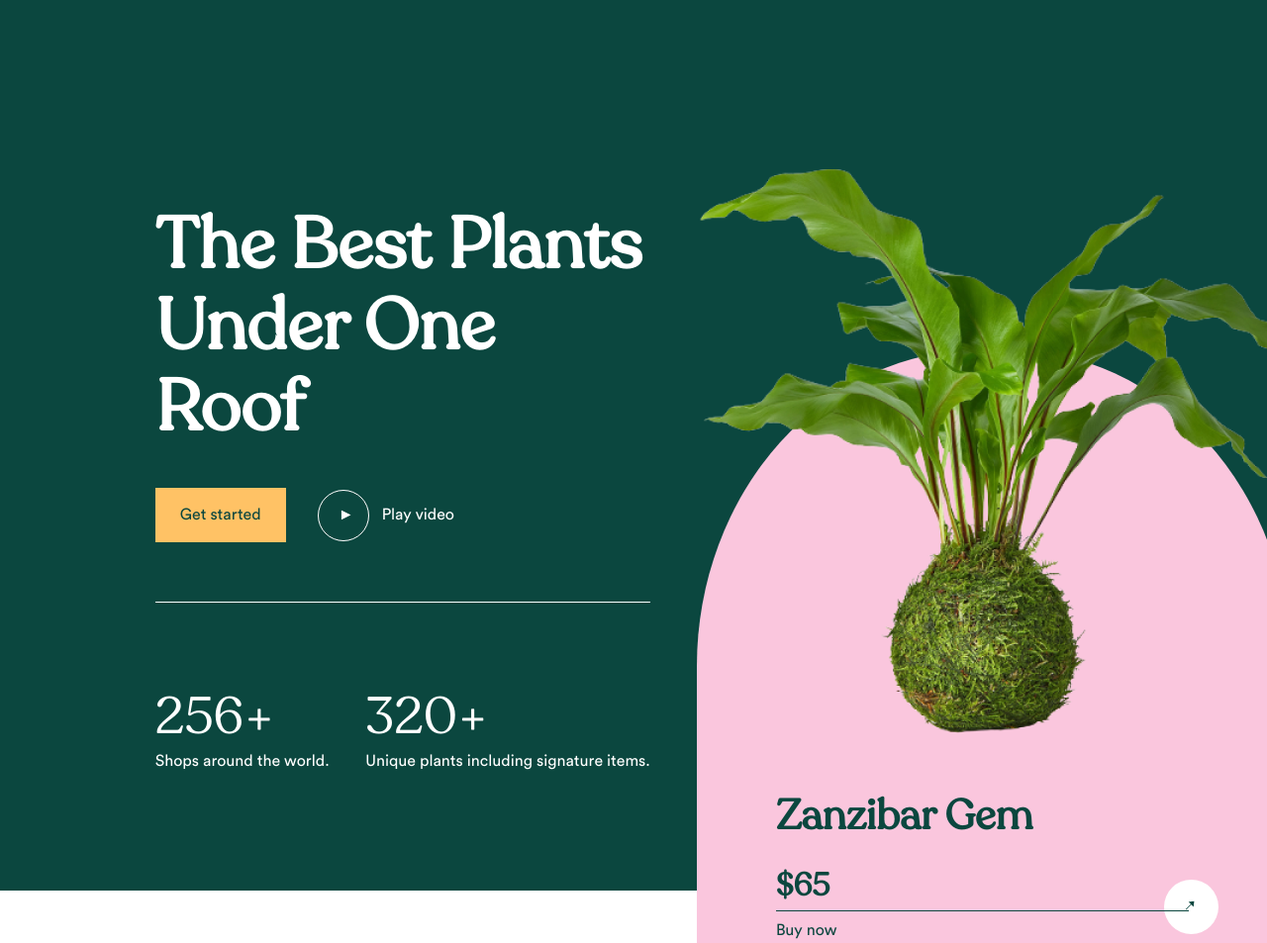
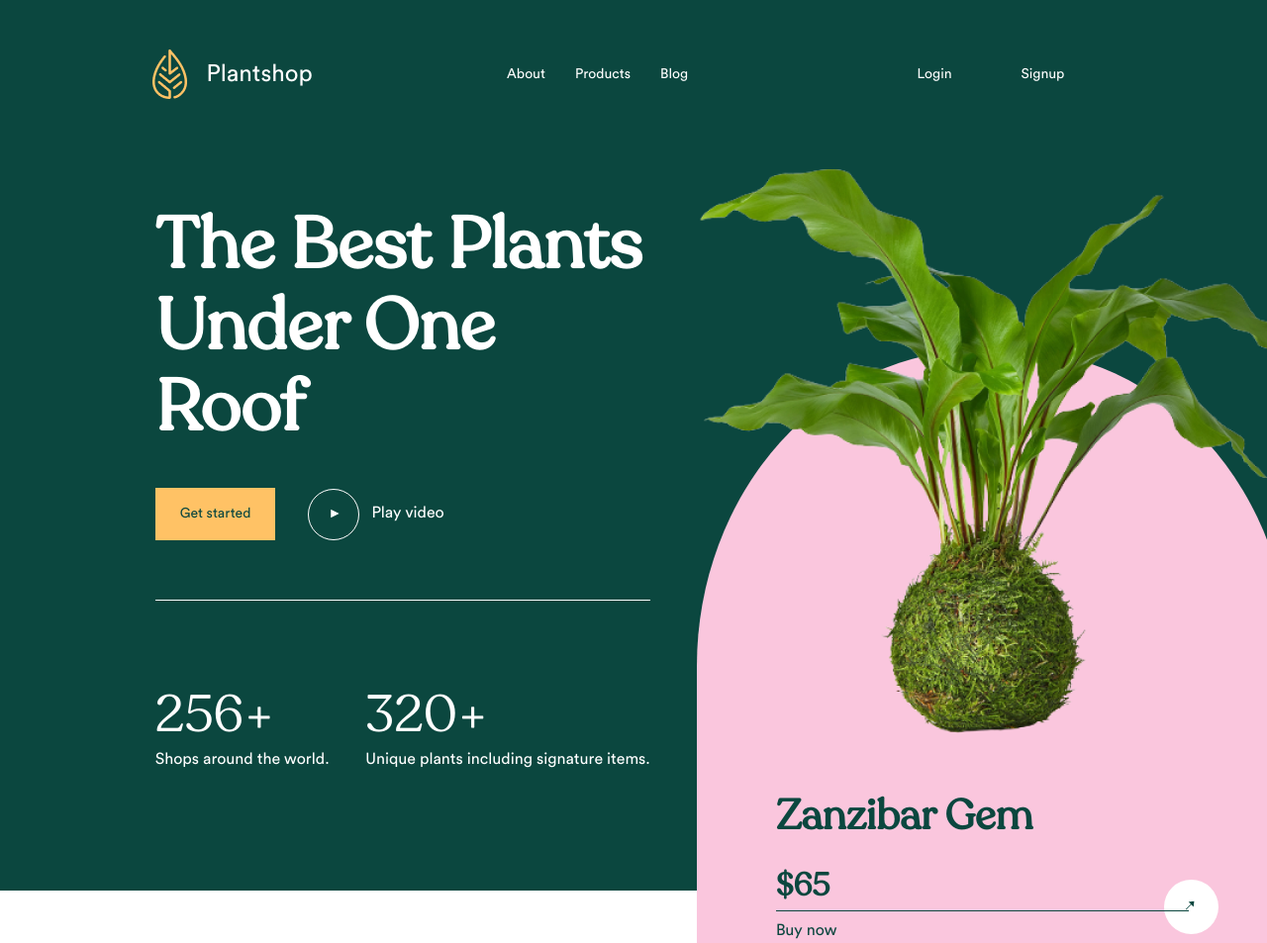
Before and after one commit to anishamcdowell/plant-shop, a plain HTML site: page index.html in a window 1280 px wide. Shown: the top 953 px of the page at 99% size. Drawn offline with Linux system fonts and the light colour scheme.

Commit message:
Nav done

```diff
--- a/assets/sass/base/_global.scss
+++ b/assets/sass/base/_global.scss
@@ -4,7 +4,7 @@ body {
   padding: 0;
   font-size: 10px;
   font-family: 'Circular';
-  // overflow-x: hidden;
+  overflow-x: hidden;
 }
 
 h1,
--- a/assets/sass/components/_buttons.scss
+++ b/assets/sass/components/_buttons.scss
@@ -1,5 +1,6 @@
 button {
   all: unset;
+  font-size: $pxs;
 }
 
 .square-btn {
--- a/assets/sass/layout/_nav.scss
+++ b/assets/sass/layout/_nav.scss
@@ -0,0 +1,50 @@
+.nav {
+  box-sizing: border-box;
+  width: 100%;
+  padding: {
+    left: 12%;
+    right: 13.25%;
+  }
+  position: absolute;
+  top: 5rem;
+  z-index: 2;
+  color: $white;
+  display: flex;
+  flex-flow: row wrap;
+  justify-content: space-between;
+}
+
+.nav-branding,
+.nav-links,
+.account-links {
+  display: flex;
+  flex-flow: row nowrap;
+  align-items: center;
+}
+
+.nav-branding {
+  font-size: $plg;
+}
+
+.logo-img {
+  margin-right: 2rem;
+}
+
+.nav-links > a,
+.account-links a {
+  color: $white;
+  font-size: $pxs;
+  text-decoration: none;
+  padding: 1.5rem;
+}
+
+.account-links > a {
+  padding: {
+    left: 3.5rem;
+    right: 3.5rem;
+  }
+}
+
+.account-links > a:hover {
+  border: 1px $yellow solid;
+}
--- a/index.html
+++ b/index.html
@@ -8,13 +8,27 @@
     <title>Plant Shop</title>
 </head>
 <body>
-    <nav class="nav"></nav>
+    <nav class="nav">
+        <div class="nav-branding">
+            <img src="/assets/images/logo.png" alt="Logo" class="logo-img"/>
+            <p class="nav-branding-text">Plantshop</p>
+        </div>
+        <div class="nav-links">
+            <a href="">About</a>
+            <a href="">Products</a>
+            <a href="">Blog</a>
+        </div>
+        <div class="account-links">
+            <a href="">Login</a>
+            <a href="">Signup</a>
+        </div>
+    </nav>
     <header class="hero">
         <div class="hero-text">
             <h1>The Best Plants Under One Roof</h1>
             <div class="hero-buttons">
-                <button class="button square-btn ps" id="get-started-btn">Get started</button>
-                <button class="circle-btn ps" id="play-video-btn"></button>
+                <button class="button square-btn" id="get-started-btn">Get started</button>
+                <button class="circle-btn" id="play-video-btn"></button>
                 <span class="ps">Play video</span>
             </div>
             <div class="hero-stats">
```
Also changed, not shown: assets/sass/style.css, 1 other file.
